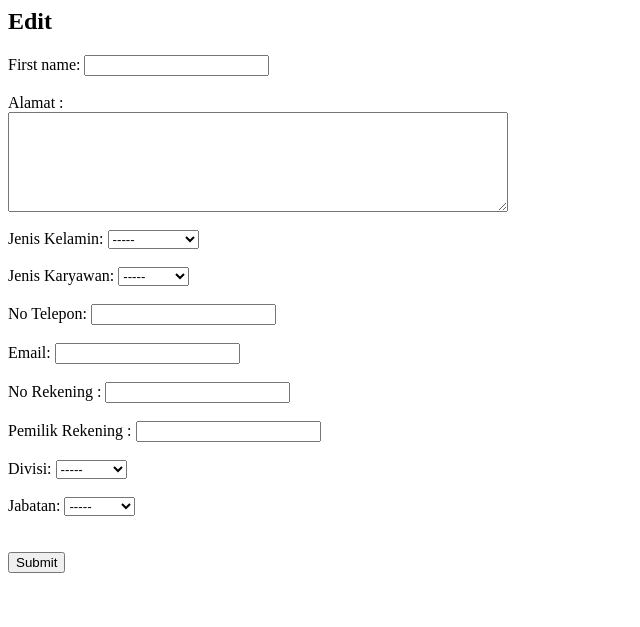
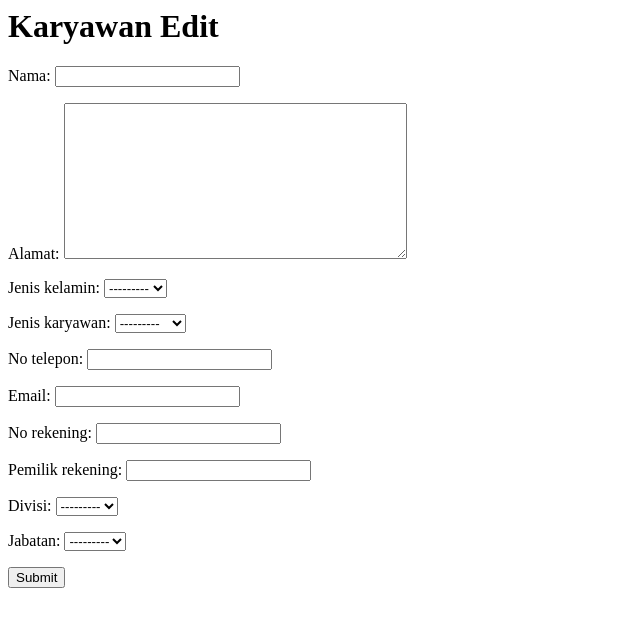
Before and after one commit to RizkyNovriansyah/CRUD-Django-Python2, a Django app: template mini_hrd/apps/karyawan/templates/edit.html in a window 1280 px wide. Shown: the top 627 px of the page, without its empty margins (0-640 px from the left). Run offline with Django 3.2, Linux system fonts and the light colour scheme; the template is opened without the code that fills it: values that come from a table or form of the project are taken from there, others are empty.

Commit message:
update model

```diff
--- a/mini_hrd/apps/karyawan/templates/edit.html
+++ b/mini_hrd/apps/karyawan/templates/edit.html
@@ -1,54 +1,6 @@
-<h2>Edit</h2>
-
-<form action="edit" method="POST">
-  <label for="name">First name:</label>
-  <input type="text" id="lname" name="lname" value="{{ kr_data.nama }}"><br><br>
-
-  <label for="alamat">Alamat :</label><br>
-  <textarea name="alamat" style="width:500px; height:100px;"> {{ kr_data.alamat }}</textarea><br><br>
-
-  <label for="jenisKelamin">Jenis Kelamin:</label>
-  <select id="jenisKelamin" >
-    <option value="-">-----</option>
-    <option value="pria">Pria</option>
-    <option value="perempuan">Perempuan</option>
-  </select><br><br>
-
-  <label for="jenisKariawan">Jenis Karyawan:</label>
-  <select id="jenisKariawan">
-    <option value="-">-----</option>
-    <option value="magang">Magang</option>
-    <option value="kontrak">Kontrak</option>
-    <option value="tetap">Tetap</option>
-  </select><br><br>
-
-  <label for="No telepon">No Telepon:</label>
-  <input type="text" id="noTel" name="noTel" value="{{ kr_data.no_telepon }}"><br><br>
-
-  <label for="email">Email:</label>
-  <input type="email" id="email" name="email" value="{{ kr_data.email }}"><br><br>
-
-  <label for="noRek">No Rekening :</label>
-  <input type="text" id="noRek" name="noRek" value="{{ kr_data.no_rekening }}"><br><br>
-
-  <label for="pemilikRek">Pemilik Rekening :</label>
-  <input type="text" id="pemilikRek" name="pemilikRek" value="{{ kr_data.pemilik_rekening }}"><br><br>
-
-  <label for="divisi">Divisi:</label>
-  <select id="divisi">
-    <option value="-">-----</option>
-    <option value="magang">Magang</option>
-    <option value="kontrak">Kontrak</option>
-    <option value="tetap">Tetap</option>
-  </select><br><br>
-
-  <label for="jabatan">Jabatan:</label>
-  <select id="jabatan">
-    <option value="-">-----</option>
-    <option value="magang">Magang</option>
-    <option value="kontrak">Kontrak</option>
-    <option value="tetap">Tetap</option>
-  </select><br><br>
-
-  <br><input type="submit" value="Submit">
+<h1>Karyawan Edit</h1>
+<form method="post">
+    {% csrf_token %}
+    {{ form.as_p }}
+    <input type="submit" value="Submit" />
 </form>
--- a/mini_hrd/apps/karyawan/templates/list.html
+++ b/mini_hrd/apps/karyawan/templates/list.html
@@ -8,7 +8,7 @@
     <tr>
         <td>{{kr.name}}</td>
         <td>{{kr.alamat}}</td>
-        <td><button>edit</button>  <a href="/delete/{{kr.id}}">Delete</a></td>
+        <td><a href="/edit/2">edit</a>  <a href="/delete/{{kr.id}}">Delete</a></td>
     </tr>
     {% endfor %}
 </table>
--- a/mini_hrd/apps/karyawan/views.py
+++ b/mini_hrd/apps/karyawan/views.py
@@ -4,6 +4,7 @@ from django.shortcuts import render, redirect
 from django.http import HttpResponse, JsonResponse
 from karyawan.models import Karyawan, Jabatan, Divisi
 from django import forms
+from django.forms import ModelForm
 
 def karyawan_all(request):
     # data = Karyawan.objects.all()
@@ -139,18 +140,6 @@ def karyawan_insert(request):
     }
     return render(request, 'add.html', context)
 
-def karyawan_update(request, pk):
-    karyawan_selected = Karyawan.objects.get(id=pk)
-    form = KaryawanForm(request.method == 'POST',instance=karyawan_selected)
-    if form.is_valid():
-        form.save()
-        return redirect('/')
-    context = {
-        'form':form,
-    }
-    return render(request, 'add.html', context)
-
-
 # Detail
 def karyawan_detail(request, pk):
     # data = Karyawan.objects.all()
@@ -167,9 +156,16 @@ def karyawan_delete(request, pk):
 
 
 # Update - asdar
-# Delete
+class KaryawanEditForm(forms.ModelForm):
+    class Meta:
+        model = Karyawan
+        fields = '__all__'
+
 
 def edit(request, id):
-    kr_data = Karyawan.objects.get(id=id)
-
-    return render(request,'edit.html',{'kr_data':kr_data})
+    kr_data= Karyawan.objects.get(id=id)
+    form = KaryawanEditForm(request.POST or None, instance=kr_data)
+    if form.is_valid():
+        form.save()
+        return redirect('/')
+    return render(request, 'edit.html', {'form':form})
--- a/mini_hrd/mini_hrd/urls.py
+++ b/mini_hrd/mini_hrd/urls.py
@@ -15,15 +15,13 @@ Including another URLconf
 """
 from django.conf.urls import url
 from django.contrib import admin
-from karyawan.views import karyawan_all,karyawan_insert, karyawan_detail, edit, karyawan_delete, karyawan_update
+from karyawan.views import karyawan_all,karyawan_insert, karyawan_detail, edit, karyawan_delete
 
 urlpatterns = [
     url(r'^$', karyawan_all, name='karyawan_all'),
     url(r'^add',karyawan_insert, name='karyawan_insert'),
     url(r'^detail/(?P<pk>\d+)/$',karyawan_detail, name='karyawan_detail'),
-    url(r'^update/(?P<pk>\d+)/$',karyawan_update, name='karyawan_update'),
     url(r'^delete/(?P<pk>\d+)/$',karyawan_delete, name='karyawan_delete'),
-
     url(r'^edit/(?P<id>\d+)/$', edit, name='edit'),
     url(r'^admin/', admin.site.urls),
 ]
```
